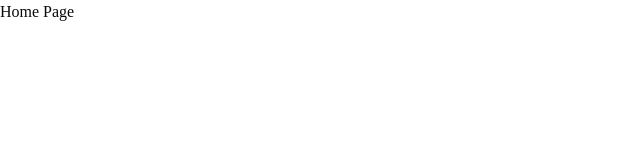
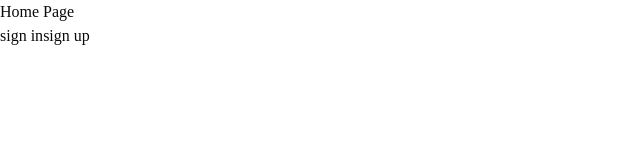
Before and after one commit to Jacobi100/synk, a Next.js app: page / in a window 1280 px wide. Shown: the top 160 px of the page, without its empty margins (0-640 px from the left). Built offline with nearby package versions, Linux system fonts and the light colour scheme.

Commit message:
Auth pages

```diff
--- /dev/null
+++ b/app/(auth)/sign-in/[[...sign-in]]/page.tsx
@@ -0,0 +1,9 @@
+import { SignIn } from "@clerk/nextjs";
+
+export default function SignInPage() {
+  return (
+    <div className="min-h-screen mx-auto py-10">
+      <SignIn />
+    </div>
+  );
+}
--- /dev/null
+++ b/app/(auth)/sign-up/[[...sign-up]]/page.tsx
@@ -0,0 +1,9 @@
+import { SignUp } from "@clerk/nextjs";
+
+export default function SignUpPage() {
+  return (
+    <div className="min-h-screen mx-auto py-10">
+      <SignUp />
+    </div>
+  );
+}
--- a/app/page.tsx
+++ b/app/page.tsx
@@ -1,7 +1,11 @@
+import Link from "next/link";
+
 export default function Home() {
   return (
     <div>
       <h1>Home Page</h1>
+      <Link href="/sign-in">sign in</Link>
+      <Link href="/sign-up">sign up</Link>
     </div>
   );
 }
```
